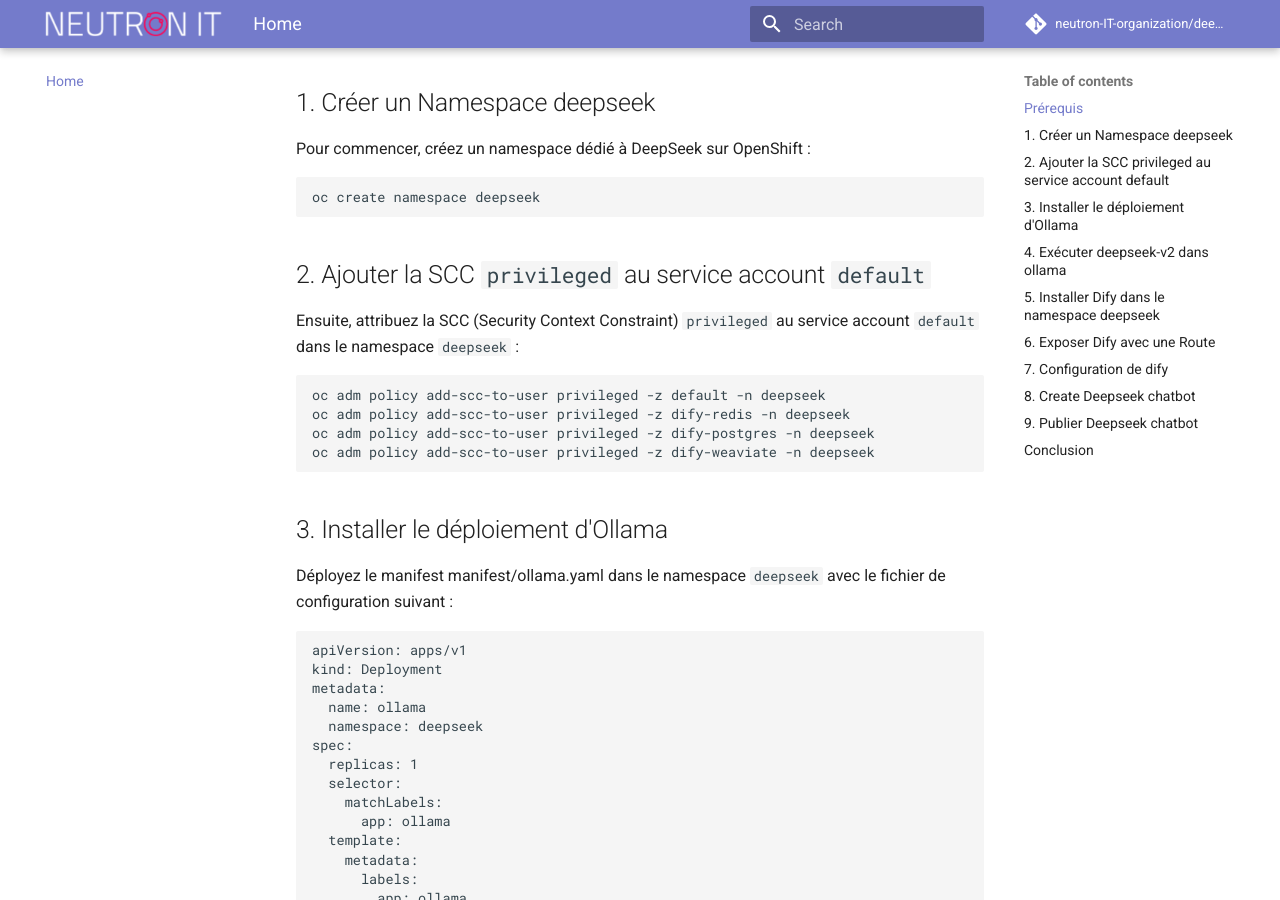
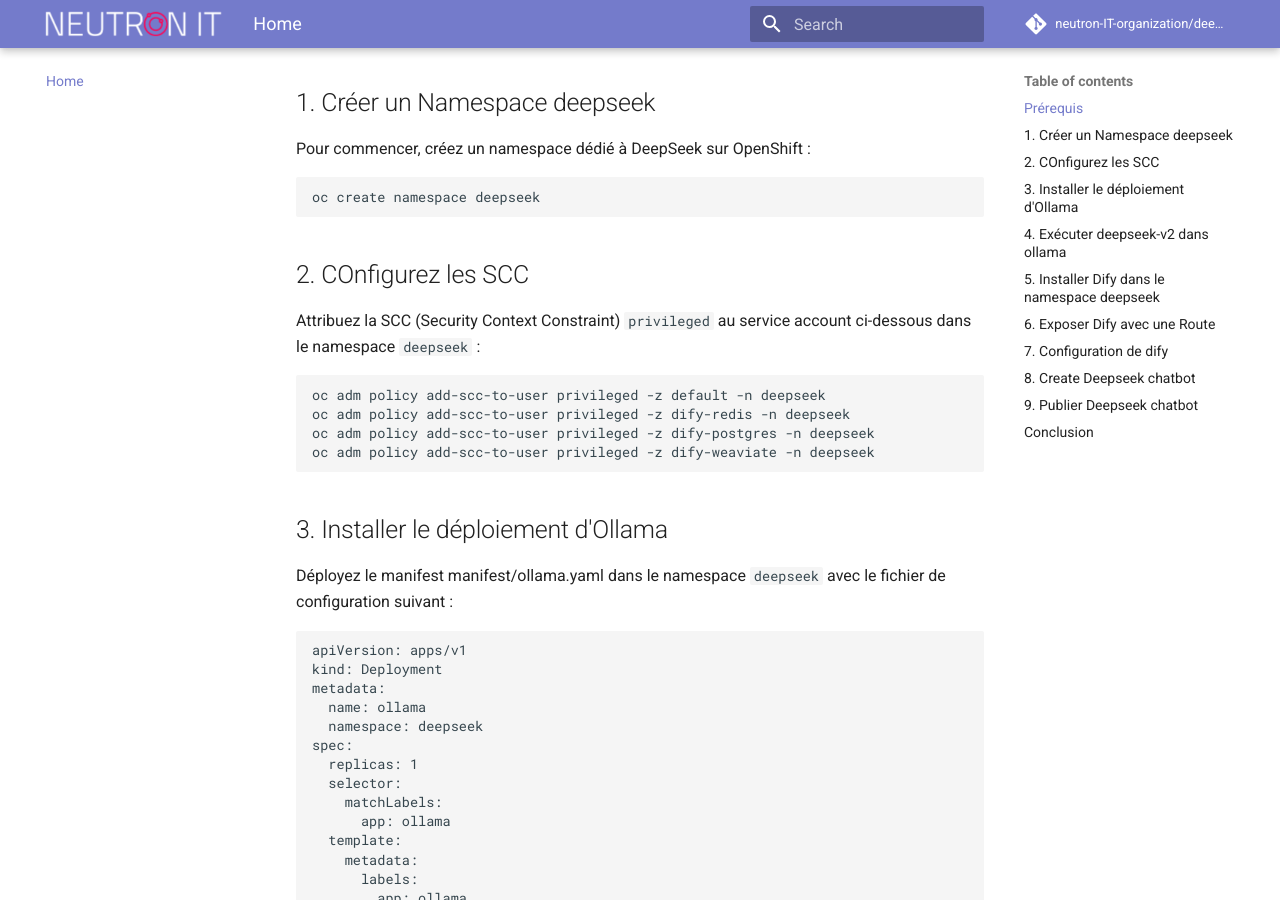
Before and after one commit to neutron-IT-organization/deepseek-openshift, an MkDocs documentation site: the page built from content/index.md, in a window 1280 px wide and 900 px high, scrolled down 837 px. Built offline with MkDocs 1.6.1 and Material for MkDocs 9.7.7, drawn with Linux system fonts in a browser that asks for light colours; comment, search, counter and statistics services are not loaded.

````diff
--- a/content/index.md
+++ b/content/index.md
@@ -27,9 +27,9 @@
 oc create namespace deepseek
 ```
 
-## 2. Ajouter la SCC `privileged` au service account `default`
+## 2. COnfigurez les SCC
 
-Ensuite, attribuez la SCC (Security Context Constraint) `privileged` au service account `default` dans le namespace `deepseek` :
+Attribuez la SCC (Security Context Constraint) `privileged` au service account ci-dessous dans le namespace `deepseek` :
 
 ```bash
 oc adm policy add-scc-to-user privileged -z default -n deepseek
````
